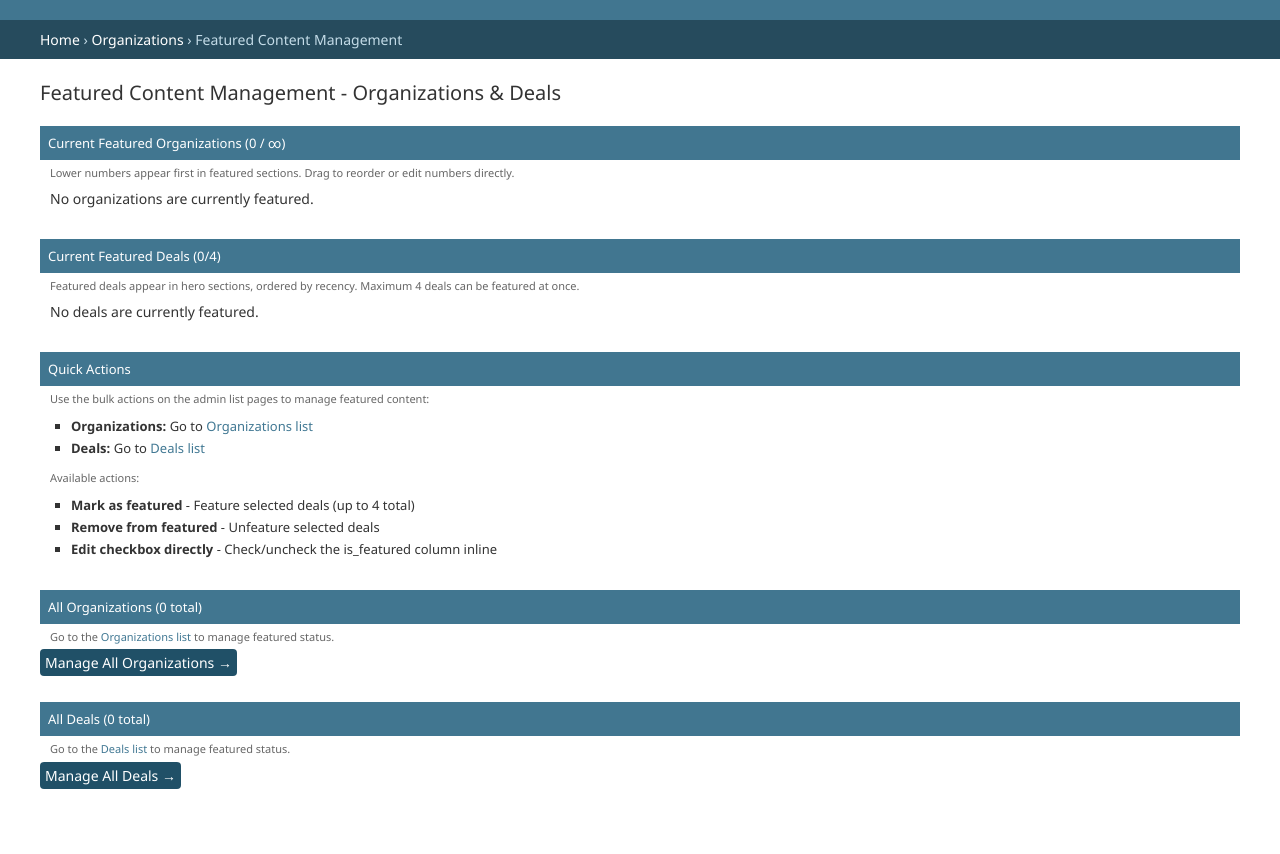
After one commit to sameerhimati/fend-marketplace, a Django app: page /organizations/admin/featured/ in a window 1280 px wide. The commit adds this page. Run offline with Django 5.2, Linux system fonts and the light colour scheme; the visitor is signed in with stand-in values (Sample User, id 1); data that the repository does not hold is empty; parts of the project's set-up code (start-up, migrations or seed data) failed here and were passed over.

Commit message:
Add featured deals management with checkbox interface
- Add is_featured boolean field to PartnerPromotion model with 4 deal limit
- Create intuitive checkbox interface instead of complex order numbers
- Add bulk admin actions: mark/unmark as featured with validation
- Update featured promotion algorithm to prioritize manually featured deals
- Add comprehensive admin templates with live stats (2/4 featured, slots available)
- Enhance admin navigation with Featured Overview page
- Featured deals ordered by recency, non-featured use smart algorithm fallback

🤖 Generated with [Claude Code](https://claude.ai/code)

Co-Authored-By: Claude <noreply@anthropic.com>

```diff
--- a/apps/organizations/urls.py
+++ b/apps/organizations/urls.py
@@ -92,6 +92,11 @@ urlpatterns = [
          views.admin_reject_organization,
          name='admin_reject_organization'),
 
+    # Featured content management
+    path('admin/featured/',
+         views.admin_manage_featured_content,
+         name='admin_manage_featured_content'),
+
     # =============================================================================
     # ONBOARDING AJAX ENDPOINTS
     # =============================================================================
--- a/apps/organizations/views.py
+++ b/apps/organizations/views.py
@@ -184,13 +184,13 @@ class DashboardView(LoginRequiredMixin, TemplateView):
 
 def get_featured_promotions(user_organization_type, exclude_org_id=None, limit=3):
     """
-    Get 'featured' partner promotions for dashboard display
+    Get featured partner promotions for dashboard display
 
     Algorithm:
-    1. Recent promotions get priority (last 30 days)
-    2. Max 2 promotions per organization
-    3. Mix of enterprise/startup promotions
-    4. Manual curation via display_order
+    1. First check for manually featured deals (is_featured=True)
+    2. If not enough featured deals, fall back to recency algorithm
+    3. Featured deals are ordered by recency
+    4. Max 2 promotions per organization for non-featured fallback
     5. Active promotions only
 
     Args:
@@ -198,8 +198,6 @@ def get_featured_promotions(user_organization_type, exclude_org_id=None, limit=3
         exclude_org_id: Current user's org ID to exclude
         limit: Max promotions to return
     """
-    thirty_days_ago = timezone.now() - timedelta(days=30)
-
     # Base queryset - active promotions only
     base_qs = PartnerPromotion.objects.filter(
         is_active=True,
@@ -210,17 +208,35 @@ def get_featured_promotions(user_organization_type, exclude_org_id=None, limit=3
     if exclude_org_id:
         base_qs = base_qs.exclude(organization_id=exclude_org_id)
 
+    # First, get manually featured deals ordered by recency
+    featured_deals = list(base_qs.filter(
+        is_featured=True
+    ).order_by('-created_at')[:limit])
+
+    # If we have enough featured deals, return them
+    if len(featured_deals) >= limit:
+        return featured_deals[:limit]
+
+    # If not enough featured deals, supplement with algorithm-based selection
+    remaining_limit = limit - len(featured_deals)
+    featured_ids = [deal.id for deal in featured_deals]
+
+    # Exclude already featured deals from the pool
+    non_featured_qs = base_qs.exclude(id__in=featured_ids)
+
+    thirty_days_ago = timezone.now() - timedelta(days=30)
+
     # Prioritize different types based on user type
     if user_organization_type == 'enterprise':
         # Enterprises see startup promotions first (solutions/tools)
-        priority_orgs = base_qs.filter(organization__type='startup')
-        secondary_orgs = base_qs.filter(organization__type='enterprise')
+        priority_orgs = non_featured_qs.filter(organization__type='startup')
+        secondary_orgs = non_featured_qs.filter(organization__type='enterprise')
     else:
         # Startups see enterprise promotions first (opportunities)
-        priority_orgs = base_qs.filter(organization__type='enterprise')
-        secondary_orgs = base_qs.filter(organization__type='startup')
+        priority_orgs = non_featured_qs.filter(organization__type='enterprise')
+        secondary_orgs = non_featured_qs.filter(organization__type='startup')
 
-    # Add recency scoring
+    # Add recency scoring for non-featured deals
     def add_recency_score(queryset):
         return queryset.annotate(
             recency_score=Case(
@@ -234,25 +250,26 @@ def get_featured_promotions(user_organization_type, exclude_org_id=None, limit=3
     priority_promotions = add_recency_score(priority_orgs)
     secondary_promotions = add_recency_score(secondary_orgs)
 
-    # Limit to max 2 per organization and collect results
-    featured_promotions = []
+    # Limit to max 2 per organization for fallback deals
+    additional_promotions = []
     org_count = {}
 
-    # First pass: Priority type (startups for enterprises, enterprises for startups)
+    # First pass: Priority type
     for promo in priority_promotions:
         org_id = promo.organization_id
-        if org_count.get(org_id, 0) < 2 and len(featured_promotions) < limit:
-            featured_promotions.append(promo)
+        if org_count.get(org_id, 0) < 2 and len(additional_promotions) < remaining_limit:
+            additional_promotions.append(promo)
             org_count[org_id] = org_count.get(org_id, 0) + 1
 
     # Second pass: Secondary type if we need more
     for promo in secondary_promotions:
         org_id = promo.organization_id
-        if org_count.get(org_id, 0) < 2 and len(featured_promotions) < limit:
-            featured_promotions.append(promo)
+        if org_count.get(org_id, 0) < 2 and len(additional_promotions) < remaining_limit:
+            additional_promotions.append(promo)
             org_count[org_id] = org_count.get(org_id, 0) + 1
 
-    return featured_promotions[:limit]
+    # Combine featured deals (first) with algorithm-selected deals
+    return featured_deals + additional_promotions[:remaining_limit]
 
 
 class EnterpriseDashboardView(LoginRequiredMixin, TemplateView):
@@ -295,13 +312,26 @@ class EnterpriseDashboardView(LoginRequiredMixin, TemplateView):
             type='enterprise',
             approval_status='approved',
             onboarding_completed=True
-        ).exclude(id=user_org.id).order_by('-created_at')[:4]
+        ).exclude(id=user_org.id).order_by('featured_order', '-created_at')[:4]
 
         context['startups'] = Organization.objects.filter(
             type='startup',
             approval_status='approved',
             onboarding_completed=True
-        ).order_by('-created_at')[:4]
+        ).order_by('featured_order', '-created_at')[:4]
+
+        # Add actual counts
+        context['startups_count'] = Organization.objects.filter(
+            type='startup',
+            approval_status='approved',
+            onboarding_completed=True
+        ).count()
+
+        context['enterprises_count'] = Organization.objects.filter(
+            type='enterprise',
+            approval_status='approved',
+            onboarding_completed=True
+        ).exclude(id=user_org.id).count()
 
         # NEW: Featured Partner Promotions
         context['featured_promotions'] = get_featured_promotions(
@@ -364,13 +394,13 @@ class StartupDashboardView(LoginRequiredMixin, TemplateView):
             type='startup',
             approval_status='approved',
             onboarding_completed=True
-        ).exclude(id=user_org.id).order_by('-created_at')[:4]
+        ).exclude(id=user_org.id).order_by('featured_order', '-created_at')[:4]
 
         context['enterprises'] = Organization.objects.filter(
             type='enterprise',
             approval_status='approved',
             onboarding_completed=True
-        ).order_by('-created_at')[:4]
+        ).order_by('featured_order', '-created_at')[:4]
 
         # Add startup count statistic
         context['startup_count'] = Organization.objects.filter(
@@ -378,6 +408,13 @@ class StartupDashboardView(LoginRequiredMixin, TemplateView):
             approval_status='approved',
             onboarding_completed=True
         ).exclude(id=user_org.id).count()
+
+        # Add enterprise count statistic
+        context['enterprise_count'] = Organization.objects.filter(
+            type='enterprise',
+            approval_status='approved',
+            onboarding_completed=True
+        ).count()
 
         # NEW: Featured Partner Promotions
         context['featured_promotions'] = get_featured_promotions(
@@ -818,6 +855,7 @@ class DirectoryView(LoginRequiredMixin, TemplateView):
             'org_type_filter': org_type_filter,
             'total_enterprises': enterprises.count() if hasattr(enterprises, 'count') else 0,
             'total_startups': startups.count() if hasattr(startups, 'count') else 0,
+            'user_org_type': self.request.user.organization.type,
         })
 
         return context
@@ -932,3 +970,44 @@ class DealsView(LoginRequiredMixin, TemplateView):
         })
 
         return context
+
+
+@login_required
+@staff_member_required
+def admin_manage_featured_content(request):
+    """Unified featured content management for organizations and deals"""
+
+    # Get featured organizations ordered by featured_order
+    featured_orgs = Organization.objects.filter(
+        featured_order__lt=999,
+        approval_status='approved'
+    ).order_by('featured_order')
+
+    # Get all organizations that could be featured
+    available_orgs = Organization.objects.filter(
+        approval_status='approved'
+    ).order_by('name')
+
+    # Get featured deals ordered by recency
+    featured_deals = PartnerPromotion.objects.filter(
+        is_featured=True,
+        is_active=True
+    ).select_related('organization').order_by('-created_at')
+
+    # Get all deals that could be featured
+    available_deals = PartnerPromotion.objects.filter(
+        is_active=True
+    ).select_related('organization').order_by('organization__name', 'title')
+
+    context = {
+        'featured_orgs': featured_orgs,
+        'available_orgs': available_orgs,
+        'total_orgs': Organization.objects.filter(approval_status='approved').count(),
+        'featured_orgs_count': featured_orgs.count(),
+        'featured_deals': featured_deals,
+        'available_deals': available_deals,
+        'total_deals': PartnerPromotion.objects.filter(is_active=True).count(),
+        'featured_deals_count': featured_deals.count(),
+    }
+
+    return render(request, 'admin/organizations/manage_featured_content.html', context)
--- /dev/null
+++ b/templates/admin/organizations/manage_featured_content.html
@@ -0,0 +1,149 @@
+{% extends 'admin/base.html' %}
+{% load i18n admin_urls static admin_modify %}
+
+{% block title %}Manage Featured Content - Organizations{% endblock %}
+
+{% block breadcrumbs %}
+<div class="breadcrumbs">
+    <a href="{% url 'admin:index' %}">Home</a>
+    › <a href="{% url 'admin:organizations_organization_changelist' %}">Organizations</a>
+    › Featured Content Management
+</div>
+{% endblock %}
+
+{% block content %}
+<h1>Featured Content Management - Organizations & Deals</h1>
+
+<div class="module aligned">
+    <h2>Current Featured Organizations ({{ featured_orgs_count }} / ∞)</h2>
+    <p class="help">Lower numbers appear first in featured sections. Drag to reorder or edit numbers directly.</p>
+
+    {% if featured_orgs %}
+    <div class="form-row">
+        <table>
+            <thead>
+                <tr>
+                    <th>Order</th>
+                    <th>Organization</th>
+                    <th>Type</th>
+                    <th>Actions</th>
+                </tr>
+            </thead>
+            <tbody>
+                {% for org in featured_orgs %}
+                <tr>
+                    <td><strong>{{ org.featured_order }}</strong></td>
+                    <td>
+                        <a href="{% url 'admin:organizations_organization_change' org.id %}">
+                            {{ org.name }}
+                        </a>
+                    </td>
+                    <td>{{ org.get_type_display }}</td>
+                    <td>
+                        <a href="{% url 'admin:organizations_organization_change' org.id %}" class="button">Edit</a>
+                    </td>
+                </tr>
+                {% endfor %}
+            </tbody>
+        </table>
+    </div>
+    {% else %}
+    <p>No organizations are currently featured.</p>
+    {% endif %}
+</div>
+
+<div class="module aligned">
+    <h2>Current Featured Deals ({{ featured_deals_count }}/4)</h2>
+    <p class="help">Featured deals appear in hero sections, ordered by recency. Maximum 4 deals can be featured at once.</p>
+
+    {% if featured_deals %}
+    <div class="form-row">
+        <table>
+            <thead>
+                <tr>
+                    <th>Status</th>
+                    <th>Deal Title</th>
+                    <th>Organization</th>
+                    <th>Type</th>
+                    <th>Actions</th>
+                </tr>
+            </thead>
+            <tbody>
+                {% for deal in featured_deals %}
+                <tr>
+                    <td><strong>Featured</strong></td>
+                    <td>
+                        <a href="{% url 'admin:organizations_partnerpromotion_change' deal.id %}">
+                            {{ deal.title }}
+                        </a>
+                    </td>
+                    <td>{{ deal.organization.name }}</td>
+                    <td>{{ deal.organization.get_type_display }}</td>
+                    <td>
+                        <a href="{% url 'admin:organizations_partnerpromotion_change' deal.id %}" class="button">Edit</a>
+                    </td>
+                </tr>
+                {% endfor %}
+            </tbody>
+        </table>
+    </div>
+    {% else %}
+    <p>No deals are currently featured.</p>
+    {% endif %}
+</div>
+
+<div class="module aligned">
+    <h2>Quick Actions</h2>
+    <p class="help">Use the bulk actions on the admin list pages to manage featured content:</p>
+    <ul>
+        <li><strong>Organizations:</strong> Go to <a href="{% url 'admin:organizations_organization_changelist' %}">Organizations list</a></li>
+        <li><strong>Deals:</strong> Go to <a href="{% url 'admin:organizations_partnerpromotion_changelist' %}">Deals list</a></li>
+    </ul>
+    <p class="help">Available actions:</p>
+    <ul>
+        <li><strong>Mark as featured</strong> - Feature selected deals (up to 4 total)</li>
+        <li><strong>Remove from featured</strong> - Unfeature selected deals</li>
+        <li><strong>Edit checkbox directly</strong> - Check/uncheck the is_featured column inline</li>
+    </ul>
+</div>
+
+<div class="module aligned">
+    <h2>All Organizations ({{ total_orgs }} total)</h2>
+    <p class="help">Go to the <a href="{% url 'admin:organizations_organization_changelist' %}">Organizations list</a> to manage featured status.</p>
+
+    <div class="form-row">
+        <a href="{% url 'admin:organizations_organization_changelist' %}" class="button default">
+            Manage All Organizations →
+        </a>
+    </div>
+</div>
+
+<div class="module aligned">
+    <h2>All Deals ({{ total_deals }} total)</h2>
+    <p class="help">Go to the <a href="{% url 'admin:organizations_partnerpromotion_changelist' %}">Deals list</a> to manage featured status.</p>
+
+    <div class="form-row">
+        <a href="{% url 'admin:organizations_partnerpromotion_changelist' %}" class="button default">
+            Manage All Deals →
+        </a>
+    </div>
+</div>
+
+<style>
+.module table th {
+    background: #f8f8f8;
+    font-weight: bold;
+    border-bottom: 1px solid #ddd;
+    padding: 8px;
+}
+.module table td {
+    padding: 8px;
+    border-bottom: 1px solid #eee;
+}
+.help {
+    color: #666;
+    font-size: 11px;
+    margin-top: 5px;
+}
+</style>
+{% endblock %}
```
Also changed, not shown: apps/organizations/admin.py (+76 -6 lines), apps/organizations/models.py (+28 -0 lines), templates/admin/base_admin.html (+26 -0 lines), templates/admin/organizations/partnerpromotion/change_list.html (added, +33 -0 lines), apps/organizations/migrations/0014_add_featured_order_to_partner_promotion.py (added), apps/organizations/migrations/0015_add_is_featured_to_partner_promotion.py (added).
